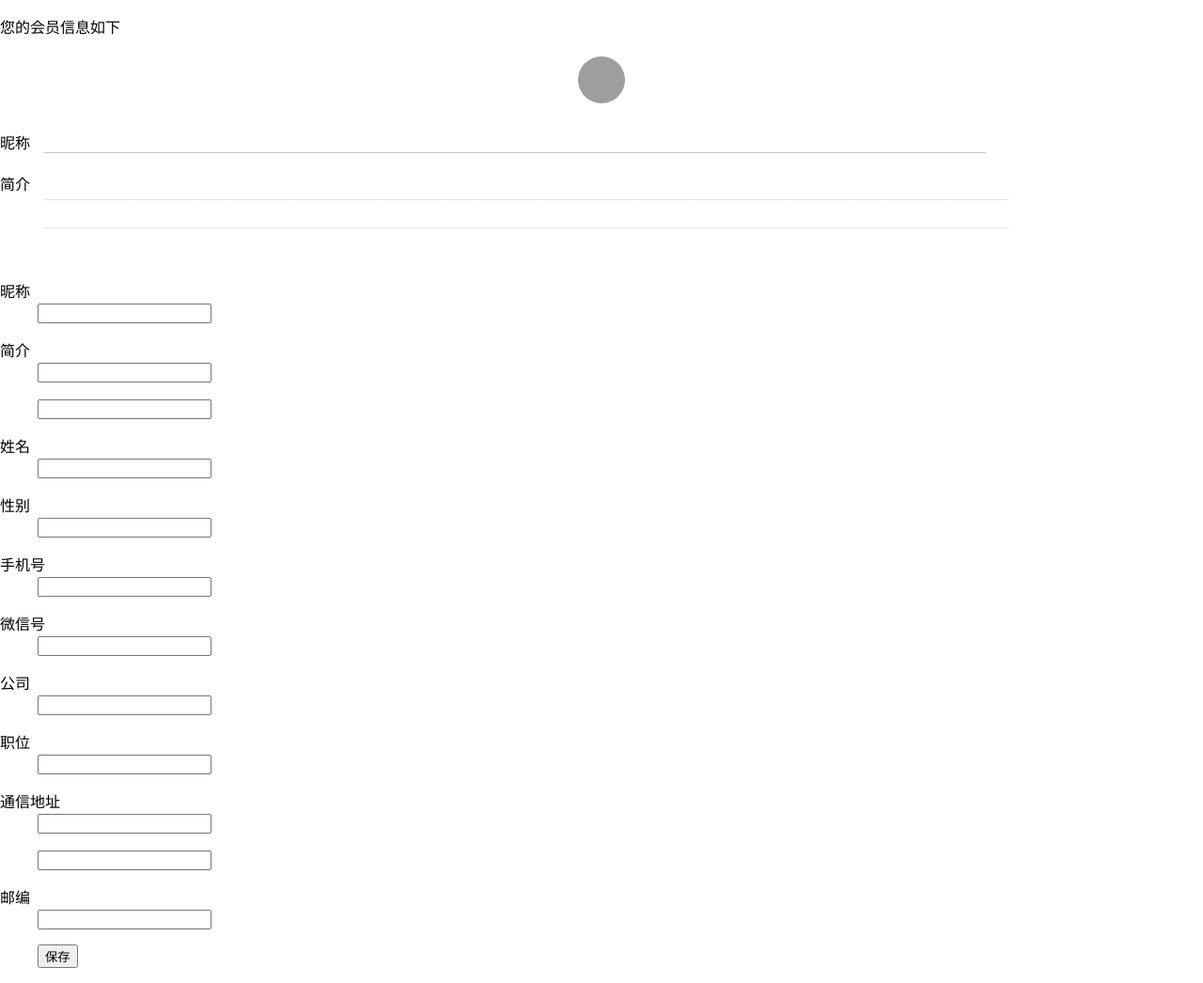
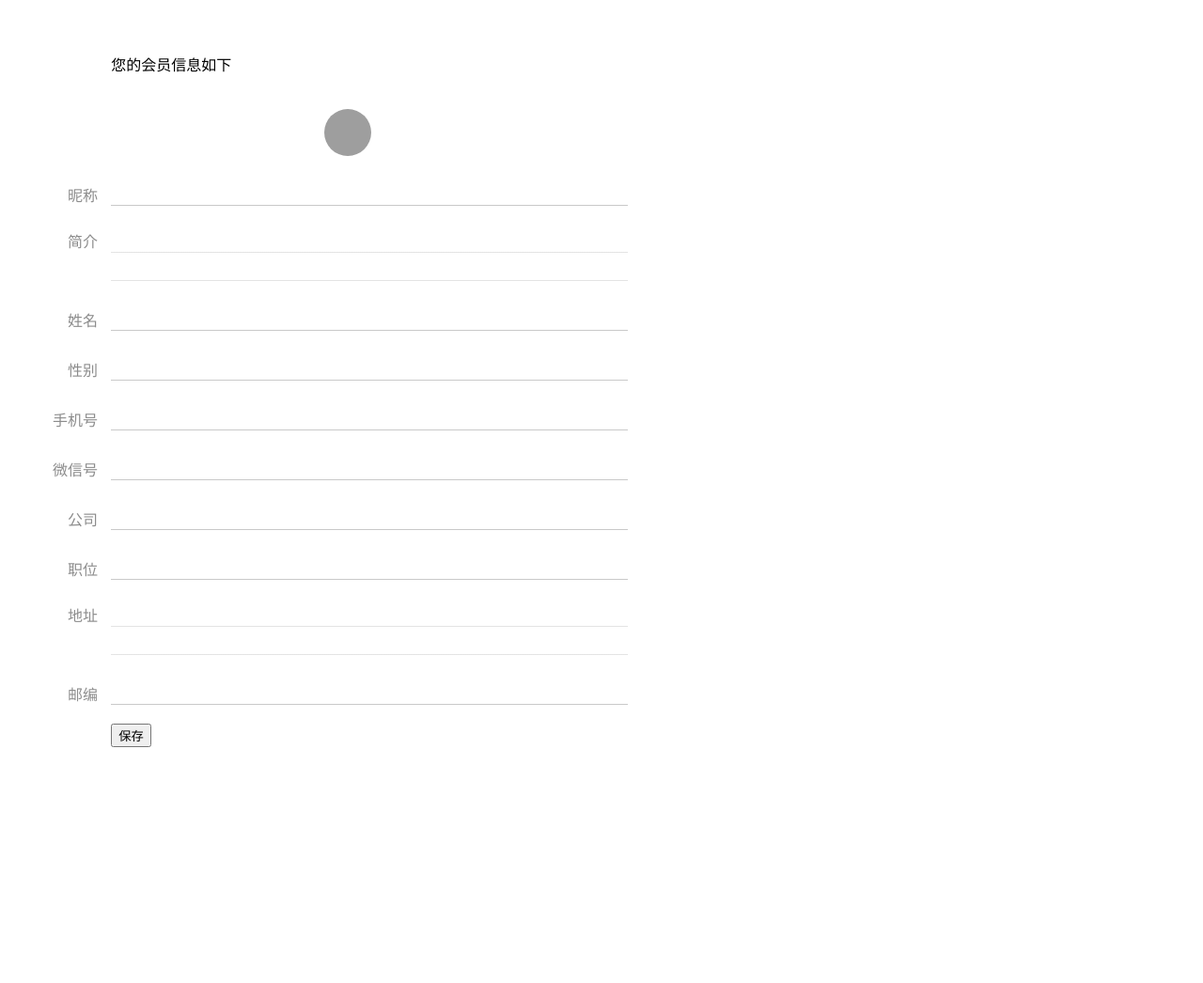
Before and after one commit to icebolt/christmas, a PHP site: template application/views/user/info.twig in a window 1280 px wide. Shown: the whole page at 94% size. After the commit the page ends 795 px from the top, so only its background shows below. Run offline with PHP 8.4, Linux system fonts and the light colour scheme; the template is opened without the code that fills it: most values are stand-ins (such as "Sample title", 1, 10 or a date in 2020); some libraries are stand-ins or nearby versions; grey boxes are pictures that could not be loaded.

Commit message:
user模板修改

```diff
--- a/application/views/user/info.twig
+++ b/application/views/user/info.twig
@@ -26,10 +26,13 @@ body {
 }
 
 label {
+	color: #8c8c8c;
 	vertical-align: top;
-	width: 20%;
+	width: 12%;
 	padding-right: 10px;
 	padding-top: 5px;
+	display: inline-block;
+	text-align: right;
 }
 
 label.bottom{
@@ -44,6 +47,10 @@ label.bottom{
 	margin: 10px auto;
 }
 
+.btn{
+
+}
+
 .text {
 	width: 78%;
 	border: 0 none;
@@ -53,11 +60,12 @@ label.bottom{
 	font-size: 13px;
 	border-radius: 0;
 	-webkit-tap-highlight-color: rgba(255,255,255,0);
+	display: inline-block;
 }
 
 .textarea {
 	font-size: 13px;
-	width: 80%;
+	width: 78%;
 	vertical-align: middle;
 	border: 0 none;
 	overflow: hidden;
@@ -73,77 +81,71 @@ label.bottom{
 </style>
 </head>
 <body>
+	<div class="wrapper">
 	<form method="POST" action="{{action}}">
 	<input type="hidden" name="uid" class="input" value="{{user.uid}}"/>
 	<input type="hidden" name="token" class="input" value="{{user.token}}"/>
-	<p>您的会员信息如下</p>
+	<input type="hidden" name="appid" class="input" value="{{appid}}"/>
+	<input type="hidden" name="aid" class="input" value="{{aid}}"/>
+	<input type="hidden" name="id" class="input" value="{{id}}"/>
 	<div class="line">
-        <img class="photo" src="https://assets.servedby-buysellads.com/p/manage/asset/id/16148">
+        <label class="bottom"> </label>
+        <p style="display:inline-block;">您的会员信息如下</p>
+    </div>
+	<div class="line">
+        <img class="photo" src="{{user.avatar|default('https://assets.servedby-buysellads.com/p/manage/asset/id/16148')}}">
     </div>
 	<div class="line">
         <label class="bottom">昵称</label>
-        <input type="text" class="text">
+        <input type="text" name="nickname" value="{{user.nickname}}" class="text">
     </div>
 	<div class="line">
         <label>简介</label>
-        <textarea name="" id="" cols="30" rows="2" class="textarea"></textarea>
+        <textarea name="" id="" name="desc" cols="30" rows="2" class="textarea">
+			{{user.desc}}
+		</textarea>
     </div>
-	<dl>
-		<dt> </dt>
-		<dd><img src="{{user.avatar}}"/></dd>
-	</dl>
-	<dl>
-		<dt>昵称</dt>
-		<dd><input type="text" name="nickname" class="input" value="{{user.nickname}}"/></dd>
-	</dl>
-	<dl>
-		<dt>简介</dt>
-		<dd><input type="text" name="desc" class="input" value="{{user.desc}}"/></dd>
-	</dl>
-	<dl>
-		<dt> </dt>
-		<dd><input type="text" name="desc2" class="input" value="{{user.desc}}"/></dd>
-	</dl>
-	<dl>
-		<dt>姓名</dt>
-		<dd><input type="text" name="name" class="input" value="{{user.name}}"/></dd>
-	</dl>
-	<dl>
-		<dt>性别</dt>
-		<dd><input type="text" name="sex" class="input" value="{{user.sex}}"/></dd>
-	</dl>
-	<dl>
-		<dt>手机号</dt>
-		<dd><input type="text" name="mobile" class="input" value="{{user.mobile}}"/></dd>
-	</dl>
-	<dl>
-		<dt>微信号</dt>
-		<dd><input type="text" name="wechat" class="input" value="{{user.wechat}}"/></dd>
-	</dl>
-	<dl>
-		<dt>公司</dt>
-		<dd><input type="text" name="company" class="input" value="{{user.company}}"/></dd>
-	</dl>
-	<dl>
-		<dt>职位</dt>
-		<dd><input type="text" name="profession" class="input" value="{{user.profession}}"/></dd>
-	</dl>
-	<dl>
-		<dt>通信地址</dt>
-		<dd><input type="text" name="address" class="input" value="{{user.address}}"/></dd>
-	</dl>
-	<dl>
-		<dt> </dt>
-		<dd><input type="text" name="address2" class="input" value="{{user.address}}"/></dd>
-	</dl>
-	<dl>
-		<dt>邮编</dt>
-		<dd><input type="text" name="code" class="input" value="{{user.code}}"/></dd>
-	</dl>
-	<dl>
-		<dt> </dt>
-		<dd><input type="submit"  value="保存"/></dd>
-	</dl>
+	<div class="line">
+        <label class="bottom">姓名</label>
+        <input type="text" name="name" value="{{user.name}}" class="text">
+    </div>
+	<div class="line">
+        <label class="bottom">性别</label>
+        <input type="text" name="sex" value="{{user.sex}}" class="text">
+    </div>
+	<div class="line">
+        <label class="bottom">手机号</label>
+        <input type="text" name="mobile" value="{{user.mobile}}" class="text">
+    </div>
+	<div class="line">
+        <label class="bottom">微信号</label>
+        <input type="text" name="wachart" value="{{user.wachart}}" class="text">
+    </div>
+	<div class="line">
+        <label class="bottom">公司</label>
+        <input type="text" name="company" value="{{user.company}}" class="text">
+    </div>
+	<div class="line">
+        <label class="bottom">职位</label>
+        <input type="text" name="profession" value="{{user.profession}}" class="text">
+    </div>
+
+	<div class="line">
+        <label>地址</label>
+        <textarea name="" id="" name="address" cols="30" rows="2" class="textarea">
+			{{user.address}}
+		</textarea>
+    </div>
+
+	<div class="line">
+        <label class="bottom">邮编</label>
+        <input type="text" name="postcode" value="{{user.postcode}}" class="text">
+    </div>
+	<div class="line">
+        <label class="bottom"> </label>
+        <input type="submit" class="btn"  value="保存"/>
+    </div>
 	</form>
+	</div>
 </body>
 </html>
```
Also changed, not shown: application/controllers/Userinfo.php (+24 -20 lines), application/models/base.php (+14 -0 lines), application/models/user.php (+5 -2 lines).
